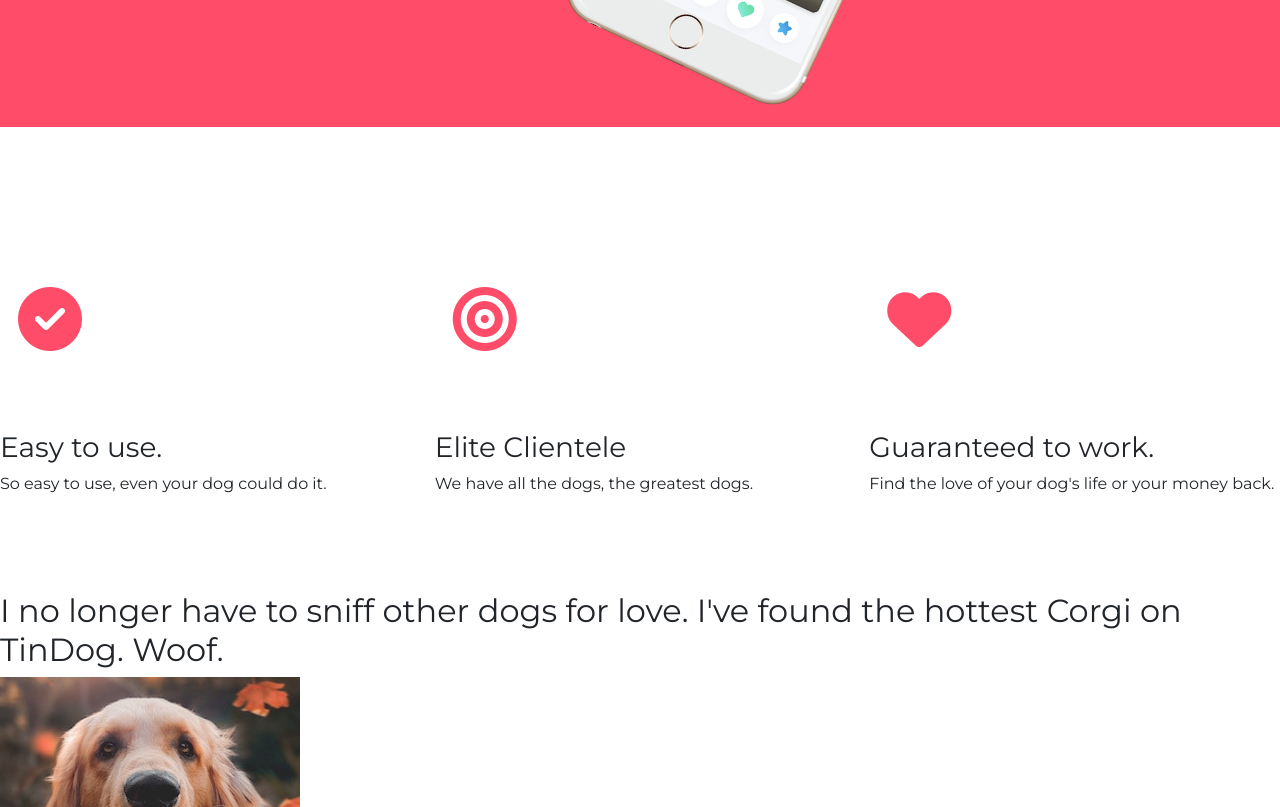
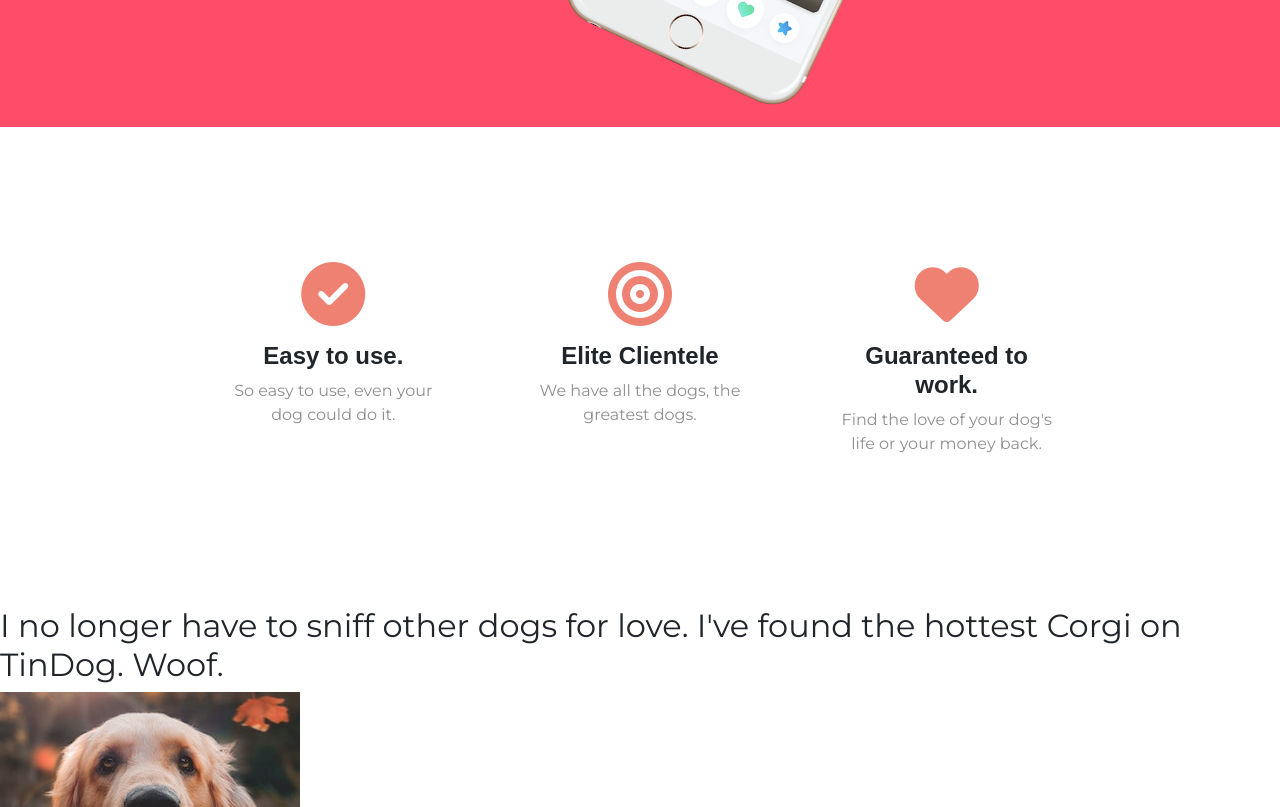
Before and after one commit to Jeff-Ashear/AngelaYuWebDev, a website: page ClassProjects/Web Development/btStrapModule/index.html in a window 1280 px wide. Shown: the part 620-1427 px from the top of the page. Drawn offline with nearby package versions, Linux system fonts and the light colour scheme.

Commit message:
completed lesson 79

```diff
--- a/ClassProjects/Web Development/btStrapModule/assets/css/styleCopy.css
+++ b/ClassProjects/Web Development/btStrapModule/assets/css/styleCopy.css
@@ -59,12 +59,27 @@
 }
 
 /* Features Section */
+#features {
+    padding: 7% 15%;
+}
 .featureCols {
-    margin: 5rem 18px;
+    padding: 5%;
 }
+
 .featureFA {
+    color: #ef8172;
+    margin-bottom: 1rem;
+}
+.featureFA:hover {
     color: #ff4c68;
-    margin: 5rem 18px;
+}
 
-    width: 50%;
+.featruesTitle {
+    font-family: 'Montserrat-Bold', sans-serif;
+    font-size: 1.5rem;
+    font-weight: 700;
 }
+
+.featuresTxt {
+    color: #8f8f8f;
+}
--- a/ClassProjects/Web Development/btStrapModule/index.html
+++ b/ClassProjects/Web Development/btStrapModule/index.html
@@ -8,7 +8,7 @@
     <title>tindog</title>
 
     <!-- fonts -->
-    <link href="https://fonts.googleapis.com/css2?family=Montserrat:wght@400;900&family=Ubuntu&display=swap" rel="stylesheet">
+    <link href="https://fonts.googleapis.com/css2?family=Montserrat:wght@400;700;900&family=Ubuntu&display=swap" rel="stylesheet">
     <link rel="stylesheet" href="https://cdnjs.cloudflare.com/ajax/libs/font-awesome/6.1.1/css/all.min.css" integrity="sha512-KfkfwYDsLkIlwQp6LFnl8zNdLGxu9YAA1QvwINks4PhcElQSvqcyVLLD9aMhXd13uQjoXtEKNosOWaZqXgel0g==" crossorigin="anonymous" referrerpolicy="no-referrer" />
 
 
@@ -72,17 +72,17 @@
     <section id="features">
 
         <div class="row">
-            <div class="col-md-4 mx-auto featureCols">
+            <div class="col-md-4 mx-auto text-center featureCols">
                 <i class="fa-solid fa-4x fa-circle-check featureFA"></i>
                 <h3 class="featruesTitle">Easy to use.</h3>
                 <p class="featuresTxt">So easy to use, even your dog could do it.</p>
             </div>
-            <div class="col-md-4 mx-auto featureCols">
+            <div class="col-md-4 mx-auto text-center featureCols">
                 <i class="fa-solid fa-4x fa-bullseye featureFA"></i>
                 <h3 class="featruesTitle">Elite Clientele</h3>
                 <p class="featuresTxt">We have all the dogs, the greatest dogs.</p>
             </div>
-            <div class="col-md-4 mx-auto featureCols">
+            <div class="col-md-4 mx-auto text-center featureCols">
                 <i class="fa-solid fa-4x fa-heart featureFA"></i>
                 <h3 class="featruesTitle">Guaranteed to work.</h3>
                 <p class="featuresTxt">Find the love of your dog's life or your money back.</p>
```
